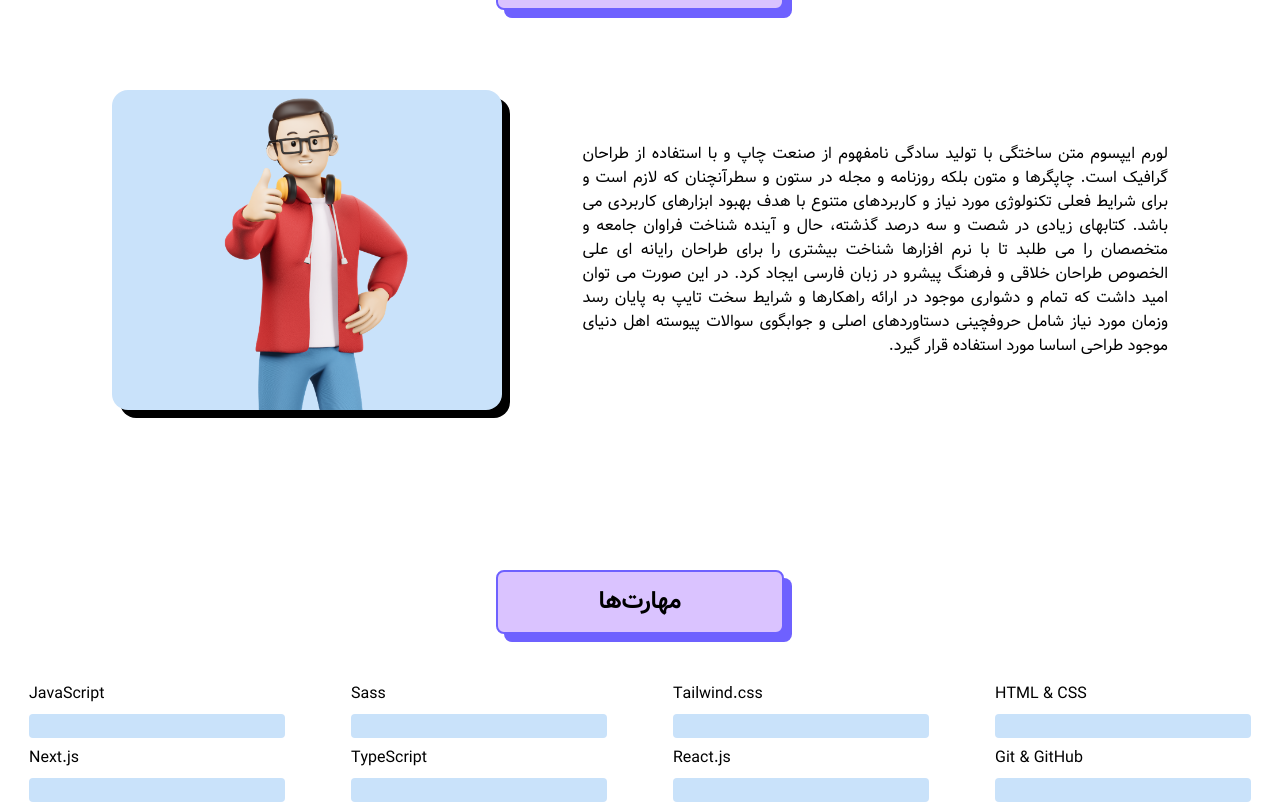
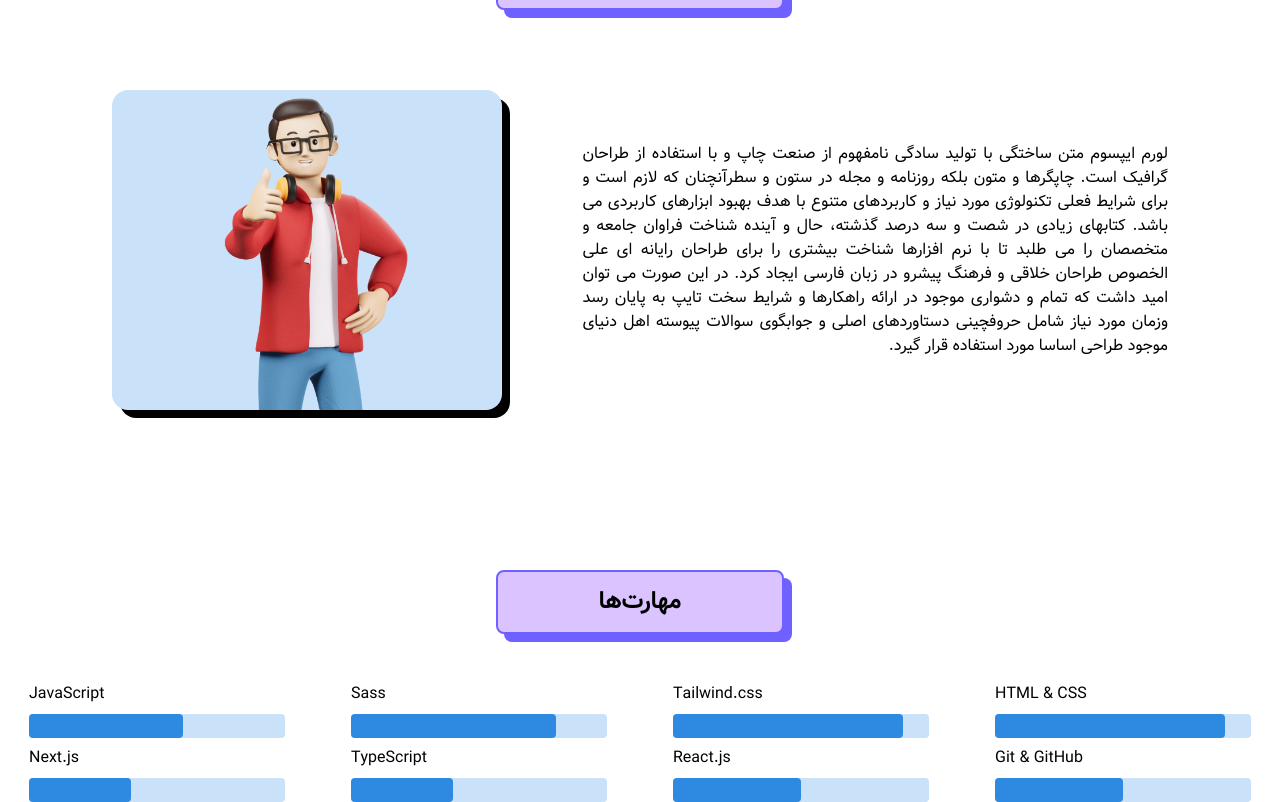
Before and after one commit to Pouria-Hjt/Personal-Web_neobrutalism, a Next.js app: page / in a window 1280 px wide. Shown: the part 934-1736 px from the top of the page. Built offline with nearby package versions, Linux system fonts and the light colour scheme.

Commit message:
test tailwind render

```diff
--- a/src/components/Knowledge/Tech/Tech.tsx
+++ b/src/components/Knowledge/Tech/Tech.tsx
@@ -4,6 +4,17 @@ interface TechProps {
   percent: number;
 }
 const Tech = ({ name, percent }: TechProps) => {
+  const className =
+    "before:w-[10%]" ||
+    "before:w-[20%]" ||
+    "before:w-[30%]" ||
+    "before:w-[40%]" ||
+    "before:w-[50%]" ||
+    "before:w-[60%]" ||
+    "before:w-[70%]" ||
+    "before:w-[80%]" ||
+    "before:w-[90%]";
+
   return (
     <div className="w-64 md:w-11/12 h-fit flex flex-col justify-end items-end gap-2">
       <p>{name}</p>
```
